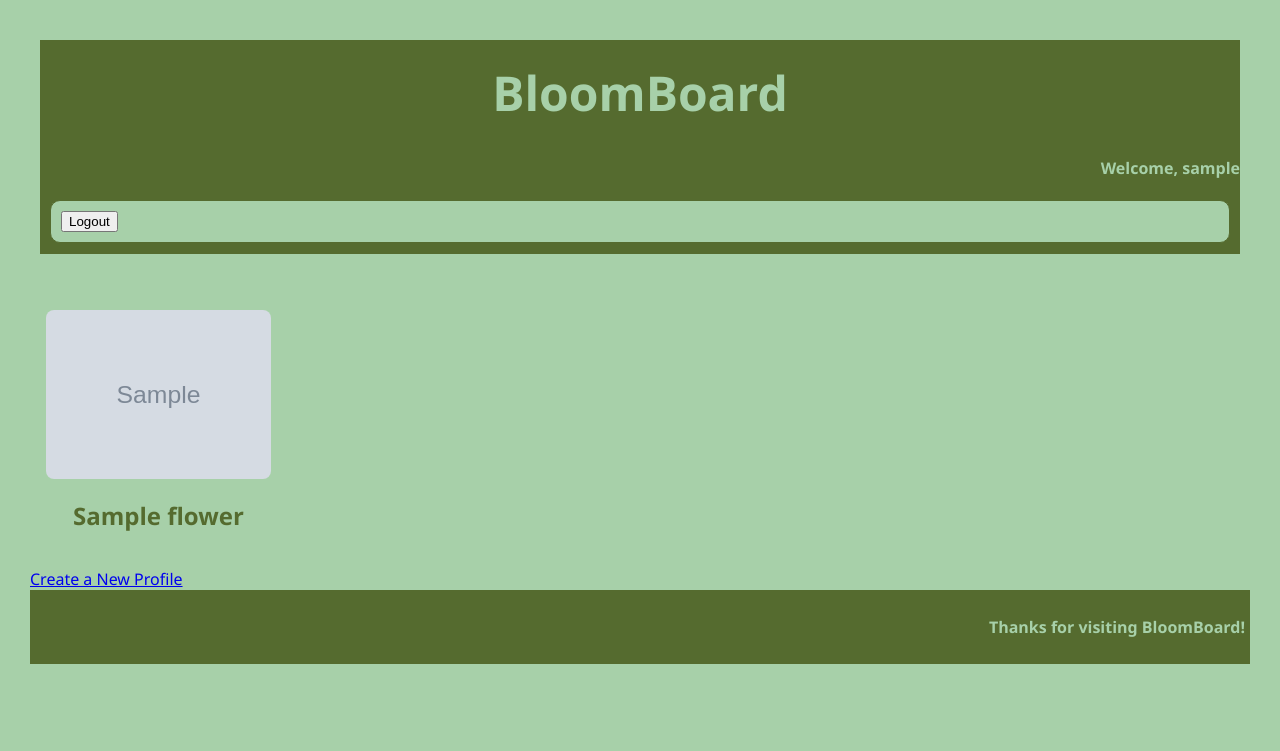
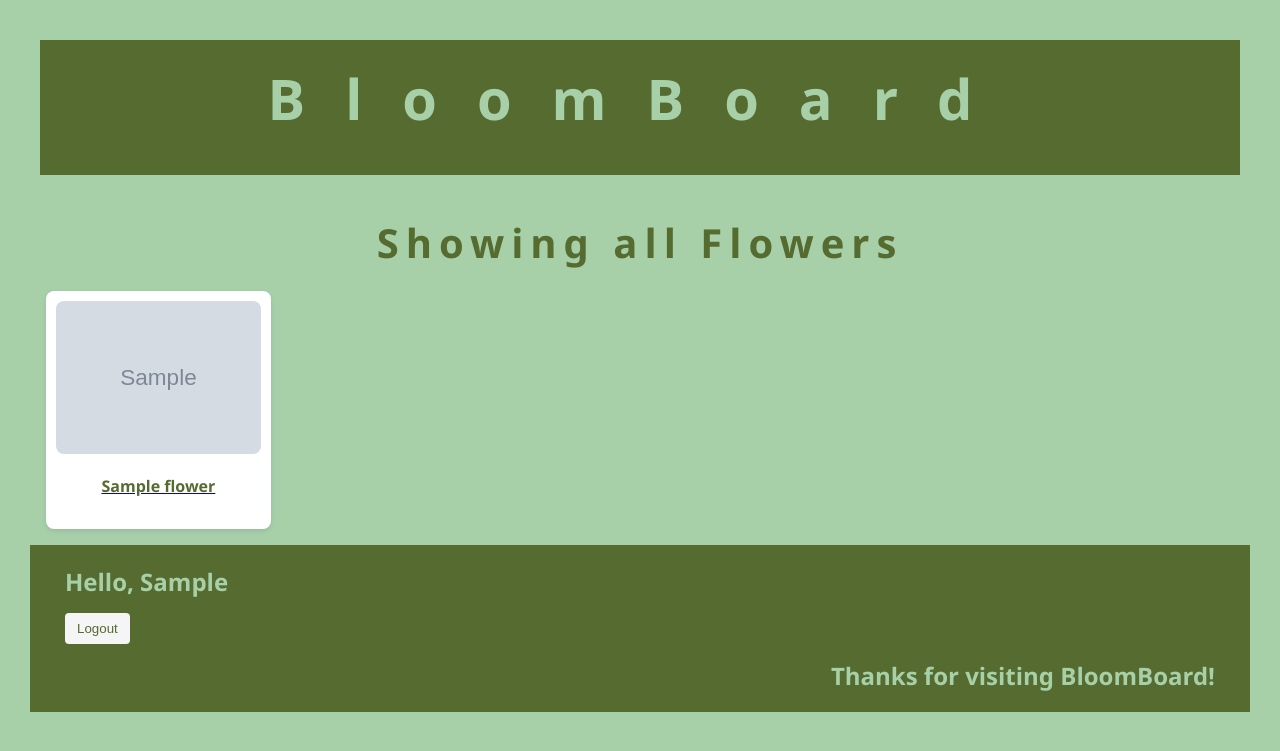
Before and after one commit to 444caro/cs412, a Django app: page /bloomboard/show_all_flowers/ in a window 1280 px wide. Shown: the top 751 px of the page. Run offline with Django 5.2, Linux system fonts and the light colour scheme; a user stored in the database is signed in; tables that the repository leaves empty hold one stand-in row (values such as "Sample post"); grey boxes marked "Sample" are stand-in pictures.

Commit message:
styling and other fixes

```diff
--- /dev/null
+++ b/bloomboard/context_processors.py
@@ -0,0 +1,12 @@
+from .models import BBProfile
+
+def user_profile(request):
+    """Add the authenticated user's BBProfile to the template context."""
+    if request.user.is_authenticated:
+        try:
+            bbprofile = BBProfile.objects.get(user=request.user)
+        except BBProfile.DoesNotExist:
+            bbprofile = None
+    else:
+        bbprofile = None
+    return {'bbprofile': bbprofile}
--- a/bloomboard/models.py
+++ b/bloomboard/models.py
@@ -54,6 +54,10 @@ class BBProfile(models.Model):
         '''Return the URL to display this BBProfile.'''
         return reverse('show_profile', kwargs={'pk':self.pk})
 
+    def get_first_name(self):
+        '''Return the first name of the user.'''
+        return self.firstName
+
 
 class Post(models.Model):
     '''A model for Posts posted by users.'''
--- a/bloomboard/templates/bloomboard/base.html
+++ b/bloomboard/templates/bloomboard/base.html
@@ -9,22 +9,23 @@
     <body>
         <header>
             <h1>BloomBoard</h1>
-            {% if user.is_authenticated %}
-                <h4>Welcome, {{ user.username }}  </h4>
-                <form method="post" action="{% url 'logout' %}">
-                    {% csrf_token %}
-                    <button type="submit">Logout</button>
-                </form>
-            {% else %}
-                <a href="{% url 'login' %}">Login</a>
-            {% endif %}
         </header>
 
     {% block content %}
     {% endblock %}
-    <a href="{% url 'create_profile' %}">Create a New Profile</a>
+
     <footer>
-        <h4>Thanks for visiting BloomBoard!   </h4>
+        {% if user.is_authenticated %}
+        <h6 style="text-align: left;">Hello, {{ bbprofile.firstName }}  </h6>
+
+        <form method="post" action="{% url 'logout' %}" class="logout-form">
+            {% csrf_token %}
+            <button type="submit">Logout</button>
+        </form>
+    {% else %}
+        <a href="{% url 'login' %}">Login</a>
+    {% endif %}
+        <h6>Thanks for visiting BloomBoard!   </h6>
     </footer>
     </body>
 </html>
--- a/bloomboard/templates/bloomboard/show_all_flowers.html
+++ b/bloomboard/templates/bloomboard/show_all_flowers.html
@@ -1,15 +1,17 @@
-<!-- templates/bloomboard/flowers.html -->
+<!-- templates/bloomboard/show_all_flowers.html -->
 {% extends 'bloomboard/base.html' %}
-<h1>Showing all Flowers</h1>
 <!-- display all flowers -->
 {% block content %}
+<h5>Showing all Flowers</h5>
 <main class="flower-grid">
     {% for f in flowers %}
     <div class="flower">
+        <a href="{% url 'show_flower' f.id %}">
         <img src="{{ f.image_url }}" alt="{{ f.name }}">
         <div>
-            <h2>{{ f.name }}</h2>
+            <h4>{{ f.name }}</h4>
         </div>
+        </a>
     </div>
     {% endfor %}
 </main>
--- a/bloomboard/templates/bloomboard/show_all_profiles.html
+++ b/bloomboard/templates/bloomboard/show_all_profiles.html
@@ -10,7 +10,7 @@
             <img src="{{ p.image_url }}" alt="{{ p.firstName }} {{ p.lastName }}">
             <div>
                 <h2>{{ p.firstName }} {{ p.lastName }}</h2>
-                <strong>{{ p.city }}</strong>
+                <h3>{{ p.city }}</h3>
             </div>
         </a>
     </div>
--- a/bloomboard/urls.py
+++ b/bloomboard/urls.py
@@ -11,6 +11,7 @@ urlpatterns=[
     path('create_profile/', views.CreateProfileView.as_view(), name='create_profile'),
     path('profile/<int:pk>/update/', views.UpdateProfileView.as_view(), name='update_profile'),
     path('show_all_flowers/', views.ShowAllFlowersView.as_view(), name='show_all_flowers'),
+    path('flower/<int:pk>/', views.ShowFlowerView.as_view(), name='show_flower'),
     path('login/', auth_views.LoginView.as_view(template_name='bloomboard/login.html'), name='login'),
     path('logout/', auth_views.LogoutView.as_view(template_name='bloomboard/logged_out.html'), name='logout'),
 ]
--- a/bloomboard/views.py
+++ b/bloomboard/views.py
@@ -10,6 +10,7 @@ from django.contrib.auth.models import User
 from django.contrib.auth import login
 from django.contrib.auth.views import LoginView, LogoutView
 
+##        FLOWER VIEWS         ##
 # show all flowers
 class ShowAllFlowersView(ListView):
     '''the view to show all flowers'''
@@ -17,6 +18,21 @@ class ShowAllFlowersView(ListView):
     template_name = 'bloomboard/show_all_flowers.html' #the template to use
     context_object_name = 'flowers' #model describes one flower, so we use the plural form for the context variable
     #note to self, add feature to see arrangements that use this flower, w the ability to click on the arrangement to see the arrangement post
+
+# flower detail view
+class ShowFlowerView(DetailView):
+    """The view to show a profile page for a single flower."""
+    model = Flower  # The model to display
+    template_name = 'bloomboard/show_flower.html'  # The template to use
+    context_object_name = 'flower'  # The context variable name to access the flower in the template
+
+    def get_absolute_url(self):
+        '''Return the URL to display this flower.'''
+        return reverse('show_flower', kwargs={'pk':self.pk})
+
+
+
+
 
 ##        PROFILE VIEWS         ##
 # show all profiles
--- a/cs412/settings.py
+++ b/cs412/settings.py
@@ -70,6 +70,7 @@ TEMPLATES = [
                 'django.template.context_processors.request',
                 'django.contrib.auth.context_processors.auth',
                 'django.contrib.messages.context_processors.messages',
+                'bloomboard.context_processors.user_profile',
             ],
         },
     },
--- a/static/styles-bloomboard.css
+++ b/static/styles-bloomboard.css
@@ -6,7 +6,30 @@ body {
     color: darkolivegreen;
     font-family:'Segoe UI', Tahoma, Geneva, Verdana, sans-serif;
 }
-form{
+
+
+
+.logout-form{
+    margin: 0px;
+    padding: 0px;
+    background: darkolivegreen
+}
+button {
+    background-color: whitesmoke;
+    color: darkolivegreen;
+    border: none;
+    padding: 8px 12px;
+    border-radius: 4px;
+    cursor: pointer;
+    margin-left: 30px;
+}
+
+button:hover {
+    background-color: lightgrey; /* Darker blue on hover */
+}
+
+
+.create-profile-form{
     margin: 10px;
     padding: 10px;
     background: rgb(167, 208, 169);
@@ -23,22 +46,55 @@ h1{
     color: rgb(167, 208, 169);
     text-align: center;
     padding-top: 20px;
-    font-size: 3em;
+    font-size: 3.5em;
+    letter-spacing: 40px;
 }
 
-h2, h3 {
+h2{
     color: darkolivegreen;
+    text-align: center;
+    font-size: 1.7em;
 }
+
+h3{
+    color: darkolivegreen;
+    text-align: center;
+    font-size: 1em;
+    font-style: italic;
+}
+
+h4{
+    color: darkolivegreen;
+    text-align: center;
+    font-size: 1em;
+}
+
+h5{
+    color: darkolivegreen;
+    text-align: center;
+    font-size: 2.5em;
+    margin:0px;
+    margin-bottom:5px;
+    letter-spacing: 7px;
+}
+
+h6{
+    color: rgb(167, 208, 169);
+    text-align: right;
+    font-size: 1.5em;
+    margin:15px;
+    margin-left:30px;
+    margin-right:30px;
+}
+
+
 
 p {
     color: darkolivegreen;
     text-align: left;
 }
 
-h4{
-    color: rgb(167, 208, 169);
-    text-align: right;
-}
+
 
 footer{
     background: darkolivegreen;
@@ -92,6 +148,10 @@ nav li {
 
 .flower {
     text-align: center;
+    padding: 10px;
+    background: white;
+    border-radius: 8px;
+    box-shadow: 0 2px 5px rgba(0, 0, 0, 0.1);
 }
 
 .flower img {
@@ -99,3 +159,15 @@ nav li {
     height: auto;
     border-radius: 8px; /* Optional: Rounded corners */
 }
+
+.flower h4{
+    color: darkolivegreen;
+    text-align: center;
+    font-size: 1em;
+}
+
+th{
+    text-align: left;
+    padding-right: 10px;
+    padding-top:8px;
+}
```
Also changed, not shown: bloomboard/templates/bloomboard/show_flower.html (added, +23 -0 lines).
